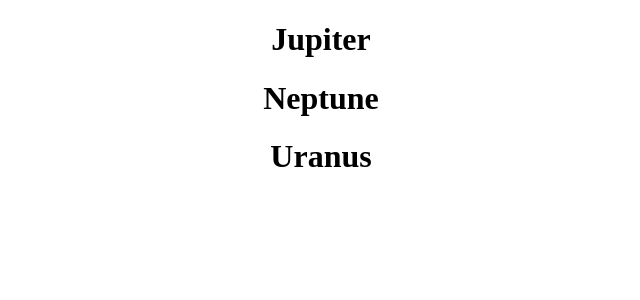
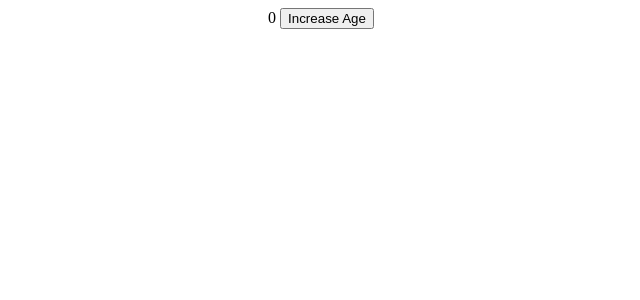
Before and after one commit to Satya170502/React-tutorial, a React (Create React App) app: page / in a window 1280 px wide. Shown: the top 300 px of the page, without its empty margins (319-959 px from the left). Built offline with nearby package versions, Linux system fonts and the light colour scheme.

Commit message:
Learnt useState hook and react events

```diff
--- a/src/App.js
+++ b/src/App.js
@@ -1,20 +1,15 @@
 import "./App.css";
+import {useState} from 'react';
+function App() {
 
-function App() {
-  const planets = [
-    { name: "Mars", isGasPlanet: false },
-    { name: "Earth", isGasPlanet: false },
-    { name: "Jupiter", isGasPlanet: true },
-    { name: "Venus", isGasPlanet: false },
-    { name: "Neptune", isGasPlanet: true },
-    { name: "Uranus", isGasPlanet: true },
-  ];
-
+const[age, setAge]=useState(0);
+ //[variable,function]--useState
+const increaseAge=()=>{
+setAge(age+1)
+};
   return (
     <div className="App">
-      {planets.map(
-        (planet, key) => planet.isGasPlanet && <h1> {planet.name} </h1>
-      )}
+    {age} <button onClick={increaseAge}>Increase Age</button>
     </div>
   );
 }
```
